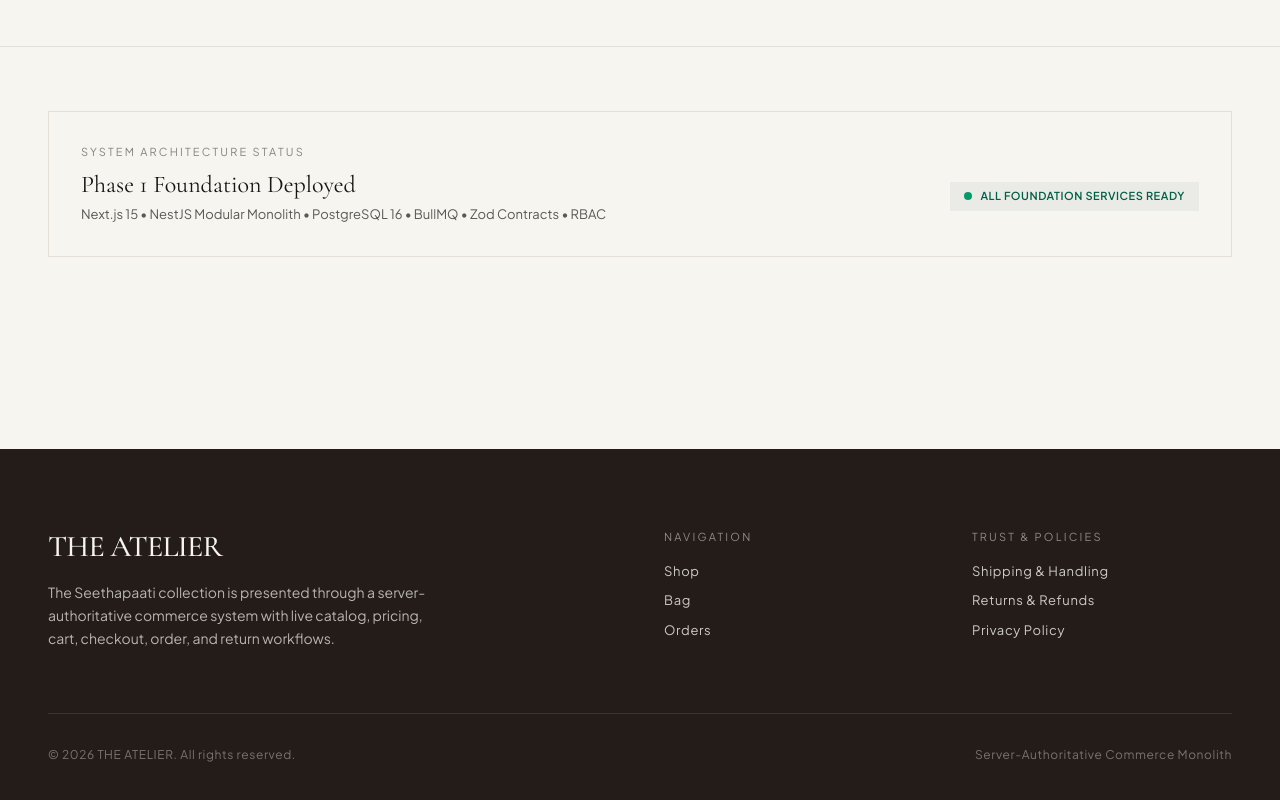
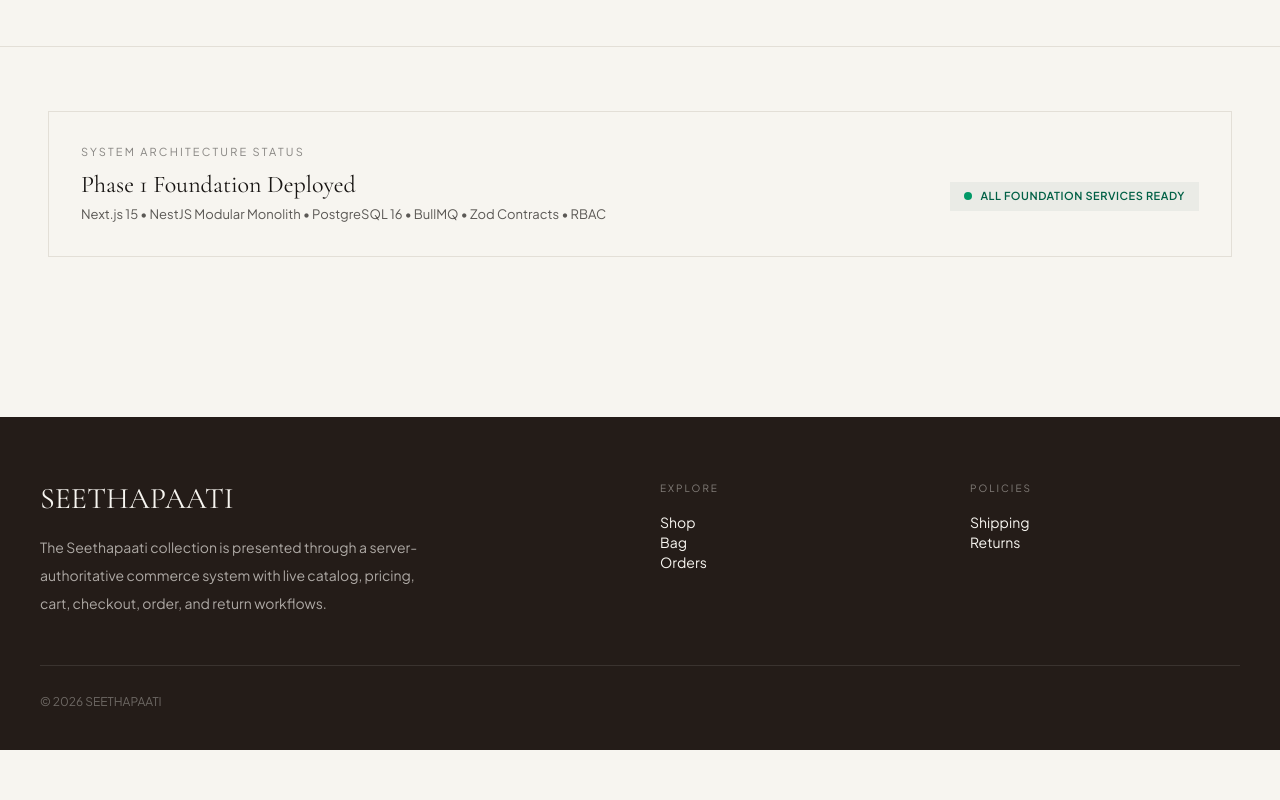
Before and after one commit to VISSHAL-ANAND/seethapaati, a Next.js app in the folder apps/web/: page / in a window 1280 px wide. Shown: the part 2260-3060 px from the top of the page. After the commit the page ends 3010 px from the top, so only its background shows below. Built offline with nearby package versions, Linux system fonts and the light colour scheme.

Commit message:
refactor(web): simplify storefront shell

```diff
--- a/apps/web/src/app/layout.tsx
+++ b/apps/web/src/app/layout.tsx
@@ -1,92 +1,15 @@
 import type { Metadata } from 'next';
-import Link from 'next/link';
 import { Cormorant_Garamond, Plus_Jakarta_Sans } from 'next/font/google';
 import './globals.css';
 import { Hairline } from '../components/ui/Hairline';
 import { SiteHeader } from '../components/storefront/SiteHeader';
 
-const cormorant = Cormorant_Garamond({
-  subsets: ['latin'],
-  weight: ['400', '500', '600', '700'],
-  style: ['normal', 'italic'],
-  variable: '--font-serif',
-  display: 'swap',
-});
+const cormorant = Cormorant_Garamond({ subsets:['latin'], weight:['400','500','600','700'], style:['normal','italic'], variable:'--font-serif', display:'swap' });
+const plusJakarta = Plus_Jakarta_Sans({ subsets:['latin'], weight:['400','500','600','700'], variable:'--font-sans', display:'swap' });
+const STORE_NAME = process.env.NEXT_PUBLIC_STORE_NAME || 'SEETHAPAATI';
 
-const plusJakarta = Plus_Jakarta_Sans({
-  subsets: ['latin'],
-  weight: ['400', '500', '600', '700'],
-  variable: '--font-sans',
-  display: 'swap',
-});
+export const metadata: Metadata = { title:{template:`%s | ${STORE_NAME}`,default:STORE_NAME}, description:'The Seethapaati collection and online store.' };
 
-const STORE_NAME = process.env.NEXT_PUBLIC_STORE_NAME || 'THE ATELIER';
-
-export const metadata: Metadata = {
-  title: {
-    template: `%s | ${STORE_NAME}`,
-    default: STORE_NAME,
-  },
-  description: 'Curated single-origin spices, highland botanicals, and traditional culinary goods.',
-};
-
-export default function RootLayout({
-  children,
-}: {
-  children: React.ReactNode;
-}) {
-  return (
-    <html lang="en" className={`${cormorant.variable} ${plusJakarta.variable}`}>
-      <body className="min-h-screen flex flex-col bg-[#F7F5F0] text-[#181513] selection:bg-[#181513] selection:text-[#F7F5F0]">
-
-        <SiteHeader />
-
-        <main className="flex-grow">
-          {children}
-        </main>
-
-        {/* Structured Atelier Footer */}
-        <footer className="bg-[#241C18] text-[#F7F5F0] pt-20 pb-12 mt-32">
-          <div className="max-w-7xl mx-auto px-6 md:px-12">
-            <div className="grid grid-cols-1 md:grid-cols-12 gap-12 pb-16">
-              <div className="md:col-span-5">
-                <span className="font-serif text-3xl font-medium tracking-tight block mb-4">
-                  {STORE_NAME}
-                </span>
-                <p className="text-[#F7F5F0]/70 text-[14px] leading-relaxed max-w-sm font-sans">
-                  The Seethapaati collection is presented through a server-authoritative commerce system with live catalog, pricing, cart, checkout, order, and return workflows.
-                </p>
-              </div>
-
-              <div className="md:col-span-3 md:col-start-7">
-                <span className="text-[11px] font-sans uppercase tracking-[0.2em] text-[#F7F5F0]/50 block mb-4">Navigation</span>
-                <ul className="space-y-2.5 text-[13px] font-sans tracking-[0.05em] text-[#F7F5F0]/80">
-                  <li><Link href="/shop" className="hover:text-white transition-colors">Shop</Link></li>
-                  <li><Link href="/cart" className="hover:text-white transition-colors">Bag</Link></li>
-                  <li><Link href="/account/orders" className="hover:text-white transition-colors">Orders</Link></li>
-                </ul>
-              </div>
-
-              <div className="md:col-span-3">
-                <span className="text-[11px] font-sans uppercase tracking-[0.2em] text-[#F7F5F0]/50 block mb-4">Trust & Policies</span>
-                <ul className="space-y-2.5 text-[13px] font-sans tracking-[0.05em] text-[#F7F5F0]/80">
-                  <li><Link href="/shipping" className="hover:text-white transition-colors">Shipping & Handling</Link></li>
-                  <li><Link href="/returns" className="hover:text-white transition-colors">Returns & Refunds</Link></li>
-                  <li><Link href="/privacy" className="hover:text-white transition-colors">Privacy Policy</Link></li>
-                </ul>
-              </div>
-            </div>
-
-            <Hairline className="bg-white/10" />
-
-            <div className="pt-8 flex flex-col sm:flex-row justify-between items-center text-[12px] text-[#F7F5F0]/40 font-sans tracking-[0.05em]">
-              <p>&copy; {new Date().getFullYear()} {STORE_NAME}. All rights reserved.</p>
-              <p className="mt-2 sm:mt-0">Server-Authoritative Commerce Monolith</p>
-            </div>
-          </div>
-        </footer>
-
-      </body>
-    </html>
-  );
+export default function RootLayout({children}:{children:React.ReactNode}) {
+  return <html lang="en" className={`${cormorant.variable} ${plusJakarta.variable}`}><body className="min-h-screen flex flex-col bg-[#F7F5F0] text-[#181513] selection:bg-[#181513] selection:text-[#F7F5F0]"><SiteHeader/><main className="flex-grow">{children}</main><footer className="bg-[#241C18] text-[#F7F5F0] pt-16 pb-10 mt-24"><div className="mx-auto max-w-[1440px] px-6 md:px-10"><div className="grid gap-10 md:grid-cols-12"><div className="md:col-span-5"><span className="font-serif text-3xl">SEETHAPAATI</span><p className="mt-4 max-w-sm text-sm leading-7 text-[#F7F5F0]/65">The Seethapaati collection is presented through a server-authoritative commerce system with live catalog, pricing, cart, checkout, order, and return workflows.</p></div><div className="md:col-span-3 md:col-start-7"><p className="text-[10px] uppercase tracking-[0.2em] text-[#F7F5F0]/45">Explore</p><div className="mt-4 space-y-2 text-sm"><a href="/shop">Shop</a><br/><a href="/cart">Bag</a><br/><a href="/account/orders">Orders</a></div></div><div className="md:col-span-3"><p className="text-[10px] uppercase tracking-[0.2em] text-[#F7F5F0]/45">Policies</p><div className="mt-4 space-y-2 text-sm"><a href="/shipping">Shipping</a><br/><a href="/returns">Returns</a></div></div></div><Hairline className="mt-12 bg-white/10"/><p className="pt-7 text-xs text-[#F7F5F0]/35">© {new Date().getFullYear()} SEETHAPAATI</p></div></footer></body></html>;
 }
```
